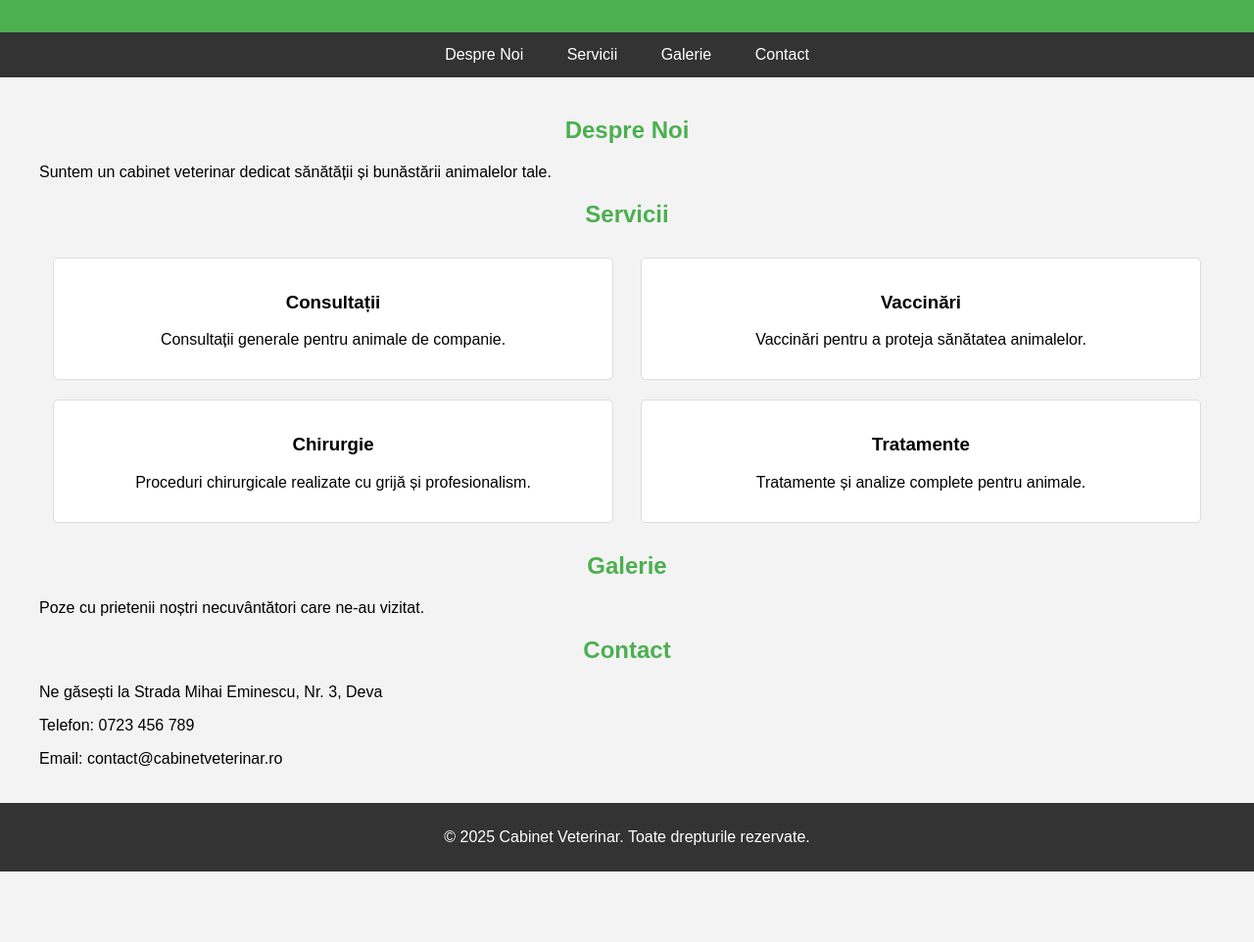
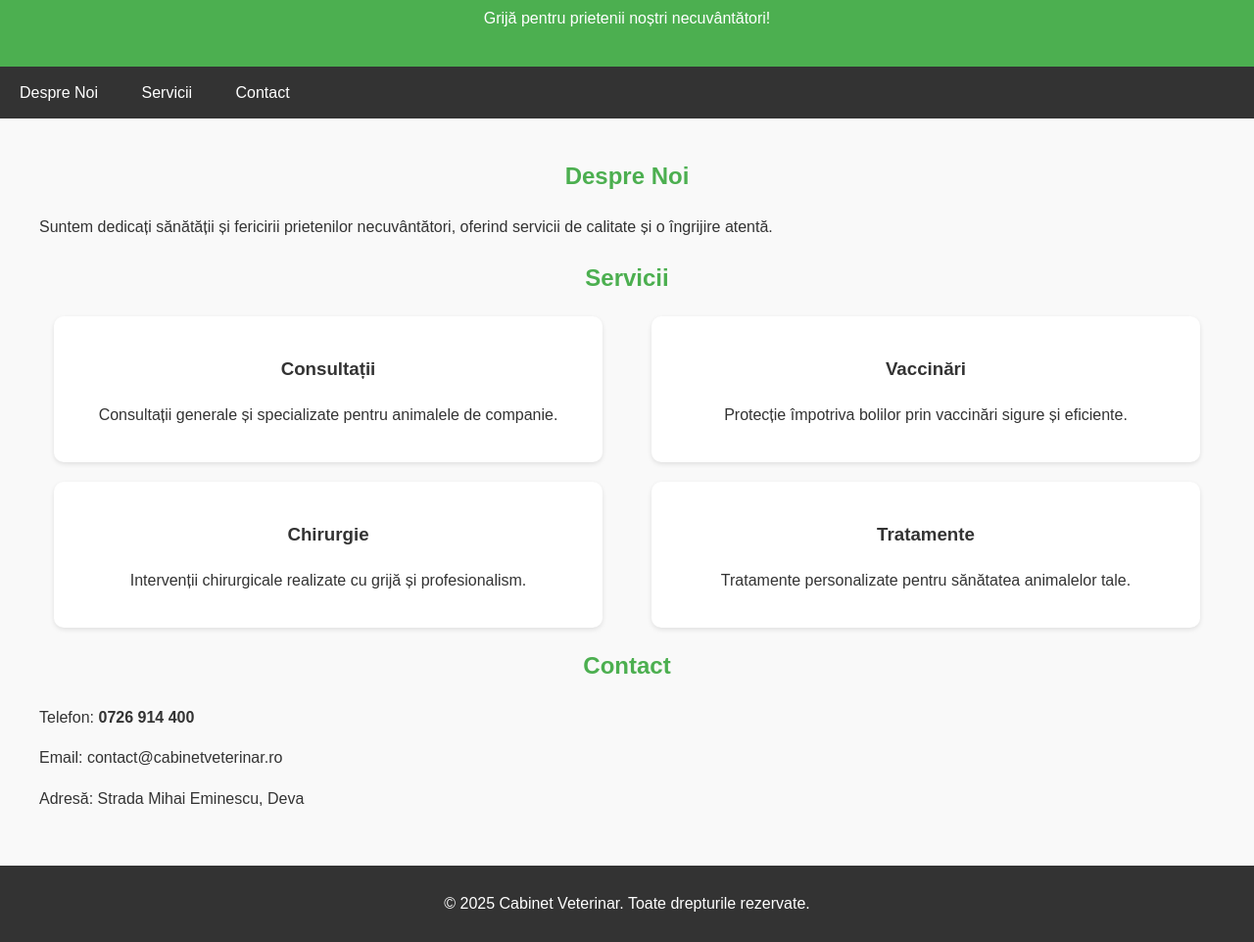
Before and after one commit to Bita113/MoonVeterinary, a plain HTML site: page index.html in a window 1280 px wide. Shown: the part 94-1056 px from the top of the page at 98% size. Before the commit the page ends 984 px from the top, so only its background shows below. Drawn offline with Linux system fonts and the light colour scheme.

Commit message:
Update index.html

```diff
--- a/index.html
+++ b/index.html
@@ -9,30 +9,33 @@
             font-family: Arial, sans-serif;
             margin: 0;
             padding: 0;
-            background-color: #f3f3f3;
+            background-color: #f9f9f9;
+            color: #333;
+            line-height: 1.6;
         }
         header {
             background-color: #4CAF50;
             color: white;
             text-align: center;
-            padding: 20px 0;
+            padding: 20px;
         }
         header h1 {
             margin: 0;
+            font-size: 2.5em;
         }
         nav {
-            text-align: center;
             background-color: #333;
+            overflow: hidden;
         }
         nav a {
             color: white;
+            text-decoration: none;
             padding: 14px 20px;
             display: inline-block;
-            text-decoration: none;
+            text-align: center;
         }
         nav a:hover {
-            background-color: #ddd;
-            color: black;
+            background-color: #575757;
         }
         .container {
             max-width: 1200px;
@@ -40,29 +43,31 @@
             padding: 20px;
         }
         .section-title {
+            text-align: center;
             color: #4CAF50;
-            text-align: center;
             margin-bottom: 20px;
         }
         .services {
             display: flex;
+            flex-wrap: wrap;
             justify-content: space-around;
-            flex-wrap: wrap;
+            gap: 20px;
         }
         .service {
             background-color: white;
-            border: 1px solid #ddd;
-            border-radius: 5px;
-            width: 45%;
-            margin: 10px;
-            padding: 15px;
+            box-shadow: 0 2px 5px rgba(0, 0, 0, 0.1);
+            border-radius: 10px;
+            padding: 20px;
+            flex: 1 1 calc(45% - 20px);
+            max-width: calc(45% - 20px);
             text-align: center;
         }
         footer {
-            text-align: center;
-            padding: 10px;
             background-color: #333;
             color: white;
+            text-align: center;
+            padding: 10px 0;
+            margin-top: 20px;
         }
     </style>
 </head>
@@ -74,44 +79,39 @@
     <nav>
         <a href="#despre">Despre Noi</a>
         <a href="#servicii">Servicii</a>
-        <a href="#galerie">Galerie</a>
         <a href="#contact">Contact</a>
     </nav>
     <div class="container">
         <section id="despre">
             <h2 class="section-title">Despre Noi</h2>
-            <p>Suntem un cabinet veterinar dedicat sănătății și bunăstării animalelor tale.</p>
+            <p>Suntem dedicați sănătății și fericirii prietenilor necuvântători, oferind servicii de calitate și o îngrijire atentă.</p>
         </section>
         <section id="servicii">
             <h2 class="section-title">Servicii</h2>
             <div class="services">
                 <div class="service">
                     <h3>Consultații</h3>
-                    <p>Consultații generale pentru animale de companie.</p>
+                    <p>Consultații generale și specializate pentru animalele de companie.</p>
                 </div>
                 <div class="service">
                     <h3>Vaccinări</h3>
-                    <p>Vaccinări pentru a proteja sănătatea animalelor.</p>
+                    <p>Protecție împotriva bolilor prin vaccinări sigure și eficiente.</p>
                 </div>
                 <div class="service">
                     <h3>Chirurgie</h3>
-                    <p>Proceduri chirurgicale realizate cu grijă și profesionalism.</p>
+                    <p>Intervenții chirurgicale realizate cu grijă și profesionalism.</p>
                 </div>
                 <div class="service">
                     <h3>Tratamente</h3>
-                    <p>Tratamente și analize complete pentru animale.</p>
+                    <p>Tratamente personalizate pentru sănătatea animalelor tale.</p>
                 </div>
             </div>
         </section>
-        <section id="galerie">
-            <h2 class="section-title">Galerie</h2>
-            <p>Poze cu prietenii noștri necuvântători care ne-au vizitat.</p>
-        </section>
         <section id="contact">
             <h2 class="section-title">Contact</h2>
-            <p>Ne găsești la Strada Mihai Eminescu, Nr. 3, Deva</p>
-            <p>Telefon: 0723 456 789</p>
+            <p>Telefon: <strong>0726 914 400</strong></p>
             <p>Email: contact@cabinetveterinar.ro</p>
+            <p>Adresă: Strada Mihai Eminescu, Deva</p>
         </section>
     </div>
     <footer>
```
